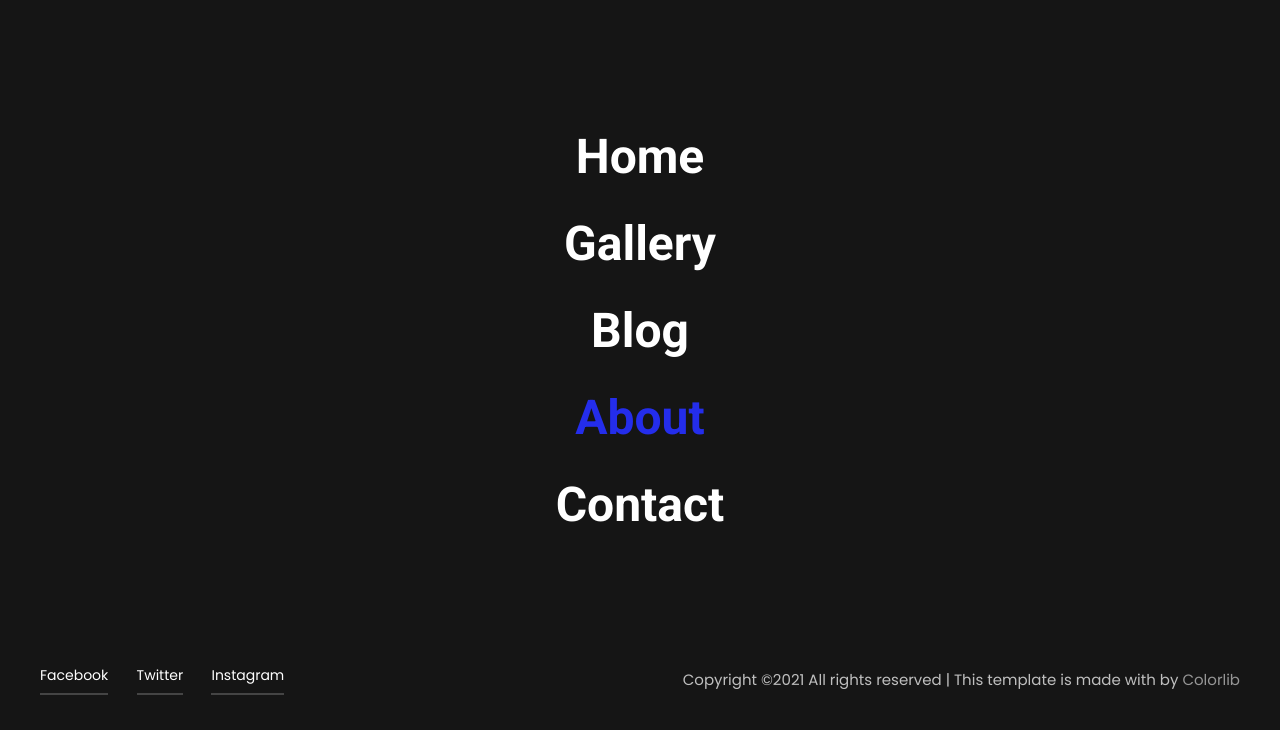
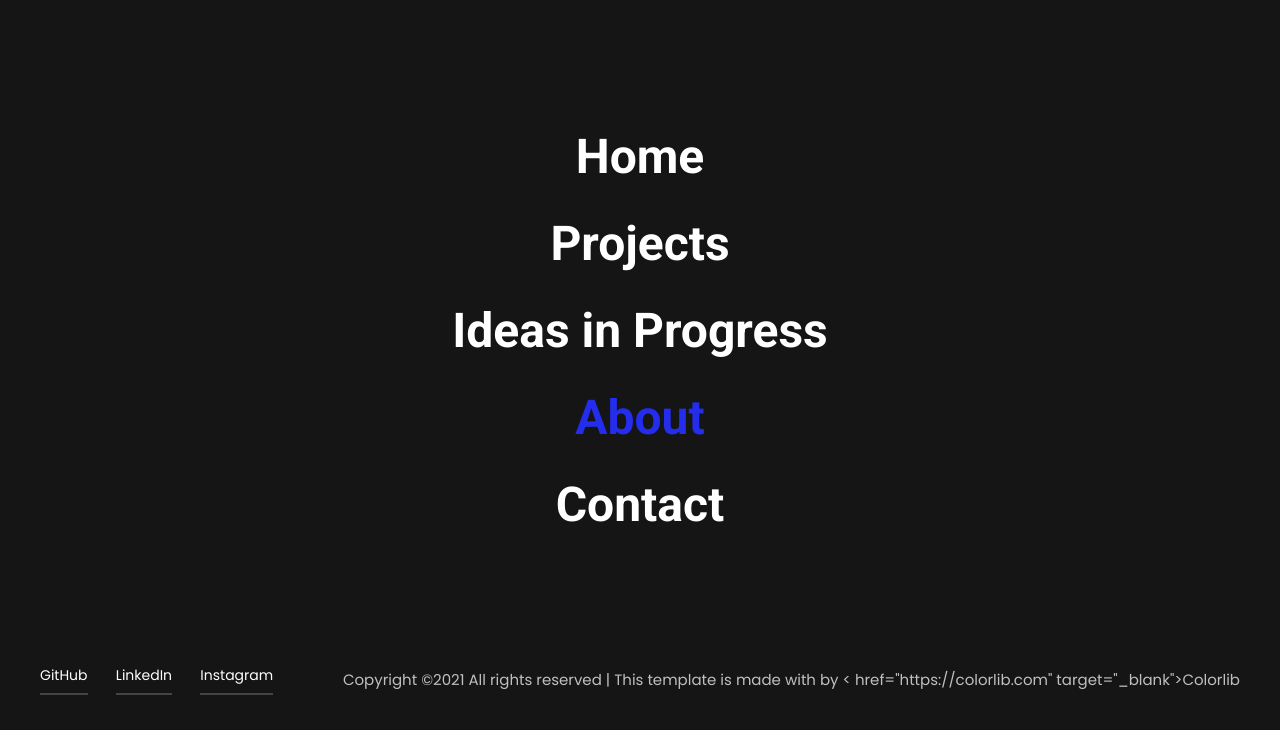
Before and after one commit to holysmokes48/ShirleyPortfolio, a plain HTML site: page smooth-profile/cassi-master/about.html in a window 1280 px wide. Both pictures are taken after a click on the element 1226 px from the left and 45 px from the top of the page. Shown: the part 69-799 px from the top of the page. Drawn offline with Linux system fonts and the light colour scheme.

Commit message:
about me - blurps about me/my current work status

```diff
--- a/smooth-profile/cassi-master/about.html
+++ b/smooth-profile/cassi-master/about.html
@@ -1,7 +1,7 @@
 <!DOCTYPE html>
 <html lang="zxx">
 <head>
-	<title>Cassi | Photo Studio HTML Template</title>
+	<title>Shirley Ni's Portfolio</title>
 	<meta charset="UTF-8">
 	<meta name="description" content="Cassi Photo Studio HTML Template">
 	<meta name="keywords" content="photo, html">
@@ -39,20 +39,19 @@
 		</div>
 		<ul class="main-menu">
 			<li><a href="index.html" >Home</a></li>
-			<li><a href="gallery.html">Gallery</a></li>
-			<li><a href="blog.html">Blog</a></li>
+			<li><a href="gallery.html">Projects</a></li>
+			<li><a href="blog.html">Ideas in Progress</a></li>
 			<li><a href="about.html" class="active">About</a></li>
 			<li><a href="contact.html">Contact</a></li>
 		</ul>
 		<div class="menu-footer">
 			<div class="footer-social">
-				<a href="#">Facebook</a>
-				<a href="#">Twitter</a>
+				<a href="#">GitHub</a>
+				<a href="#">LinkedIn</a>
 				<a href="#">Instagram</a>
 			</div>
 			<div class="copyright"><p><!-- Link back to Colorlib can't be removed. Template is licensed under CC BY 3.0. -->
-  Copyright &copy;<script>document.write(new Date().getFullYear());</script> All rights reserved | This template is made with <i class="icon-heart color-danger" aria-hidden="true"></i> by <a href="https://colorlib.com" target="_blank">Colorlib</a>
-  <!-- Link back to Colorlib can't be removed. Template is licensed under CC BY 3.0. --></p></div>
+  Copyright &copy;<script>document.write(new Date().getFullYear());</script> All rights reserved | This template is made with <i class="icon-heart color-danger" aria-hidden="true"></i> by < href="https://colorlib.com" target="_blank">Colorlib</</p></div>
 		</div>
 	</div>
 	<!-- Offcanvas Menu Section end -->
@@ -74,8 +73,8 @@
 			<div class="container">
 				<div class="row">
 					<div class="col-lg-9">
-						<h2>Wellcome To Cassi</h2>
-						<p>These companies release their own versions of the operating systems with minor changes, and yet always with the same bottom line.</p>
+						<h2>Welcome to Shirley's Portfolio!</h2>
+						<p>Here lies all the projects that I have done and the ideas that I have in progress.</p>
 					</div>
 				</div>
 			</div>
@@ -88,23 +87,24 @@
 		<div class="container">
 			<div class="row about-item">
 				<div class="col-lg-3">
-					<h2>Our Story</h2>
+					<h2>My Background</h2>
 				</div>
 				<div class="col-lg-9">
 					<div class="ai-text">
-						<h4>I was caught up in a web of negativity and needed someone or something to help me to escape.</h4>
-						<p>Photographs are a way of preserving a moment in our lives for the rest of our lives. Many of us have at least been tempted at the flashy array of photo printers which seemingly leap off the shelves at even the least tech-savvy. It surely seems old fashioned to talk about 35mm film and non-digital cameras in today’s day and age. To our children, cameras not so feature rich with LCD screens and built in Wi-Fi is as foreign as Atari. However, the innovation of home photo printing is bringing about a new way of preserving our most precious memories. Not only do we have digital copies to keep with us for the rest of our days across hundreds of different archives.</p>
+						<h4>Robotics Club to Computer Nerd</h4>
+						<p>If someone were to tell me what lied ahead in the computer science field during my senior year of high school, I would have been overwhelmed as to how people can create and achieve so much. Compared to other computer science students, I was a late bloomer in terms of having any experience with programming. In high school, I was part of the Robotics club where we made rough phases of apps via block-coding. When I wasn't staying after school to play around with apps, I would be at home tinkering with old PCs. Initially, I had entered college for computer engineering. However, the major didn't click well with me, so I shifted my focus onto cybersecurity after taking part of IT bootcamp. There, I was amazed about how quick it is for outsiders to take information from people. Training against cybersecurity attacks is sometimes offered at workplaces, but not everyone chooses to be aware of their tracks online or don't think it is that important. I want to be able to work with servers and utilize cybersecurity protocols to maintain the integrity of a client or company's computer systems. As a growing cybersecurity major, my goals are to continue down the path of IT certifications, work in New York State for a few years to develop field experience in IT and cybersecurity, and then move elsewhere to either work for another company or pursue a teaching position in computer science.
+						</p>
 					</div>
 				</div>
 			</div>
 			<div class="row about-item">
 				<div class="col-lg-3">
-					<h2>What We Do?</h2>
+					<h2>What I am doing now</h2>
 				</div>
 				<div class="col-lg-9">
 					<div class="ai-text">
-						<h4>Audio player software is used to play back sound recordings in one of the many formats available for computers today.</h4>
-						<p>Photographs are a way of preserving a moment in our lives for the rest of our lives. Many of us have at least been tempted at the flashy array of photo printers which seemingly leap off the shelves at even the least tech-savvy. It surely seems old fashioned to talk about 35mm film and non-digital cameras in today’s day and age. To our children, cameras not so feature rich with LCD screens and built in Wi-Fi is as foreign as Atari. However, the innovation of home photo printing is bringing about a new way of preserving our most precious memories. Not only do we have digital copies to keep with us for the rest of our days across hundreds of different archives.</p>
+						<h4>Working at CUNY Startup</h4>
+						<p>At the moment, I am working as a backend developer for Connectern, a CUNY startup. There, I assist with website design and implementation in order to help Connectern reach its first phase of business development for their CUNY Startup Accelerator Program. As a fullstack developer, I not only focus on the front end and back end of website development, but I also assist with bringing the startup’s business idea to life via project management and UI/UX design. Practicality, design, ease of use, and scalability are taken into consideration during the project planning phase. When I am not working on work related projects, I am improving my programming skills through personal projects. My personal projects range from hardware and software troubleshooting to studying for new IT certifications to add to my skill sets. Youtube and StackOverflow have been very useful for fixing any technical errors that I have and any suggestions to improve my code. </p>
 					</div>
 				</div>
 			</div>
```
